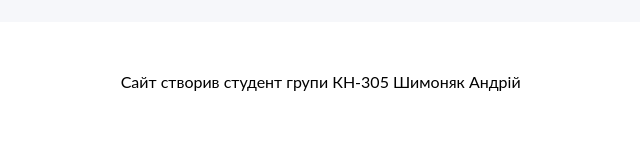
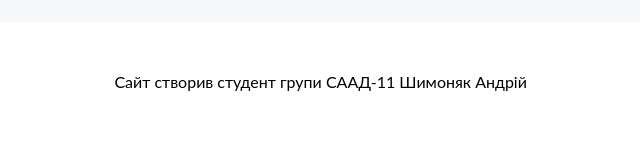
Before and after one commit to AndriyShymoniak/Frontend-Project-Hospital, a plain HTML site: page html/admin_doctor_page.html in a window 1280 px wide. Shown: the part 966-1121 px from the top of the page, 411-1051 px from the left. Drawn offline with nearby package versions, Linux system fonts and the light colour scheme.

Commit message:
Update admin_doctor_page.html
Update html

```diff
--- a/html/admin_doctor_page.html
+++ b/html/admin_doctor_page.html
@@ -212,7 +212,7 @@
             <!--Footer-->
             <footer class="bd-footer text-muted">
                 <div class="container-fluid p-3 p-md-5 d-flex justify-content-center" id="footer-id">
-                    <p>Сайт створив студент групи КН-305 Шимоняк Андрій</p>
+                    <p>Сайт створив студент групи СААД-11 Шимоняк Андрій</p>
                 </div>
             </footer>
             <!--Footer-->
```
